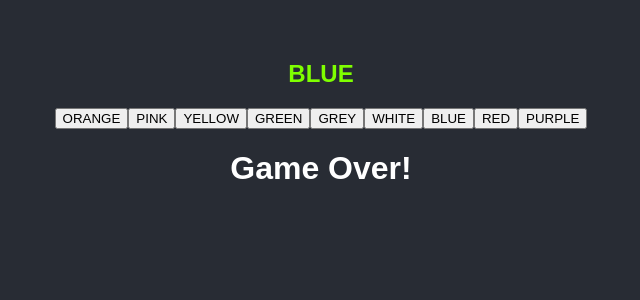
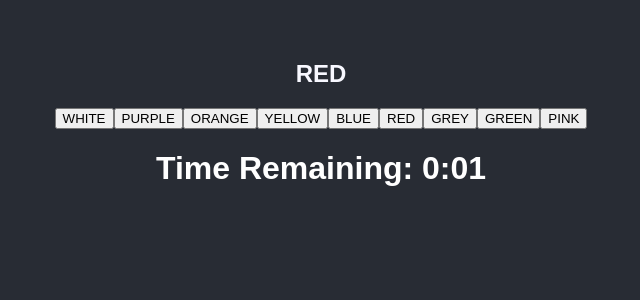
Before and after one commit to andrehgustavo/frameworks-frontend, a React (Create React App) app in the folder color-game-react/: page / in a window 1280 px wide. Shown: the top 300 px of the page, without its empty margins (319-959 px from the left). Built offline with nearby package versions, Linux system fonts and the light colour scheme.

Commit message:
Refatorando código.

```diff
--- a/color-game-react/src/components/Game.js
+++ b/color-game-react/src/components/Game.js
@@ -10,7 +10,6 @@ class Game extends React.Component {
      * de uma cor e o conjunto de opções para escolher dentro de botões
      */
     sentences = [
-
         {
             colorName: 'BLUE',
             colorNumber: "#0000FF",
@@ -23,7 +22,7 @@ class Game extends React.Component {
         },
         {
             colorName: 'YELLOW',
-            colorNumber: "#FFD700" ,
+            colorNumber: "#FFD700",
             options: ['RED', 'YELLOW', 'BLUE', 'GREEN', 'PURPLE', 'WHITE', 'GREY', 'ORANGE', 'PINK']
         },
         {
@@ -56,19 +55,15 @@ class Game extends React.Component {
             colorNumber: "#FF1493",
             options: ['RED', 'YELLOW', 'BLUE', 'GREEN', 'PURPLE', 'WHITE', 'GREY', 'ORANGE', 'PINK']
         }
-
     ]
-
     constructor(props) {
-
         super(props)
-
         this.state = {
             showResults: false,
             playerHits: 0,
             rightColor: '',
             currentColor: 0,
-            isToAddTime: false
+            hasTime: true
         }
     }
 
@@ -76,9 +71,8 @@ class Game extends React.Component {
      * Método para parar o acréscimo de tempo ao acertar uma sentença
      */
     stopAddTime = () => {
-
         this.setState({
-            isToAddTime: false
+            hasTime: false
         })
     }
 
@@ -89,47 +83,32 @@ class Game extends React.Component {
      * @param {*} userOption Opção que o Usuário resolveu clicar
      */
     next = (rightColor, userOption) => {
-
-        if(rightColor.colorName === userOption) {
-            console.log("this.state.currentColor:" + this.state.currentColor )
-            console.log("this.sentences.length-1:" + parseInt(this.sentences.length-1) )
-            if(this.state.currentColor < this.sentences.length-1) {
-
+        if (rightColor.colorName === userOption) {
             this.setState({
-
                 playerHits: this.state.playerHits + 1,
-                    currentColor: Math.floor(Math.random() * 9),
-                    isToAddTime: true
+                hasTime: true
             })
         }
-
         else {
-                console.log("entrou")
             this.setState({
-
-                    playerHits: this.state.playerHits + 1,
-                    currentColor: 0,
-                    isToAddTime: true
-                })
-            }
-        }
-
-        else {
-
-            this.setState({
-
                 showResults: true,
                 rightColor: rightColor
             })
         }
     }
-
+    /** Método chamado para escolher um número aleatório com base no número de cores do jogo.
+     * @param {*} número - a posição atual da cor na matriz (frases).
+     */
+    randomNumber = (number) => {
+        number = Math.floor(Math.random() * this.sentences.length);
+        this.currentColor = number;
+        return number;
+    }
     /**
      * Método chamado assim que o temporizador chegar a zero. Mostra a tela de resultados
      * @param {*} rightColor
      */
     timeOver = (rightColor) => {
-
         this.setState({
             showResults: true,
             rightColor: rightColor
@@ -137,7 +116,7 @@ class Game extends React.Component {
     }
 
     render() {
-
+        console.log(this.state.currentColor)
         //Constante que armazena o que será mostrado na tela, se o game continua ou se já acabou
         const showResultsOrScreen = this.state.showResults ?
             <Results
@@ -145,19 +124,15 @@ class Game extends React.Component {
                 playerHits={this.state.playerHits}>
             </Results> :
             <Screen
-            currentAsk={this.sentences[this.state.currentColor]}
+                currentAsk={this.sentences[this.randomNumber(this.state.currentColor)]}
                 stopAddTime={this.stopAddTime}
                 nextFunction={this.next}
                 timeOver={this.timeOver}
-            isToAddTime={this.state.isToAddTime}>
+                hasTime={this.state.hasTime}>
             </Screen>
-
-
         return (
-
             <div>
                 {showResultsOrScreen}
-
             </div>
         );
     }
--- a/color-game-react/src/components/Screen.js
+++ b/color-game-react/src/components/Screen.js
@@ -91,7 +91,7 @@ function Screen(props) {
                 {options}
             </div>
             <div>
-                <Timer timeOver={() => props.timeOver(colors[0])} isToAddTime={props.isToAddTime} stopAddTime={props.stopAddTime} />
+                <Timer timeOver={() => props.timeOver(colors[0])} hasTime={props.hasTime} stopAddTime={props.stopAddTime} />
             </div>
         </div>
     );
--- a/color-game-react/src/components/Timer.js
+++ b/color-game-react/src/components/Timer.js
@@ -6,15 +6,10 @@ import React, { Component } from 'react'
  * https://gist.githubusercontent.com/Cparusso/62864e192adec3e88619c6396e61d922/raw/cedb4e7046f9e9cb5bcb9e83b8b66160a57e0077/Timer.js
  */
 export default class Timer extends Component {
-
-
-
-
     state = {
-
         minutes: 0,
         seconds: 5,
-        isToAddTime: false
+        hasTime: true
     }
 
     componentDidMount() {
@@ -22,12 +17,11 @@ export default class Timer extends Component {
         this.myInterval = setInterval(() => {
 
             const { seconds, minutes } = this.state
-
-            if(this.props.isToAddTime) {
+            console.log(this.props.hasTime)
+            if(this.props.hasTime) {
 
                 this.setState({
-
-                    seconds : seconds + 3,
+                    seconds : 6
                 })
 
                 this.props.stopAddTime()
@@ -42,22 +36,8 @@ export default class Timer extends Component {
             }
 
             if (seconds === 0) {
-
-                if (minutes === 0) {
-
-                    this.props.timeOver()
-
-                    clearInterval(this.myInterval)
-                }
-
-                else {
-
-                    this.setState(({ minutes }) => ({
-
-                        minutes: minutes - 1,
-                        seconds: 59
-                    }))
-                }
+                this.props.timeOver()
+                clearInterval(this.myInterval)
             }
 
         }, 1000)
@@ -71,10 +51,8 @@ export default class Timer extends Component {
     render() {
         const { minutes, seconds } = this.state
         return (
-
             <div id="countdown">
                 {
-
                     minutes === 0 && seconds === 0
                         ? <h1>Game Over!</h1>
                         : <h1>Time Remaining: {minutes}:{seconds < 10 ? `0${seconds}` : seconds}</h1>
```
Lines whose indentation alone changed are shown as unchanged.
